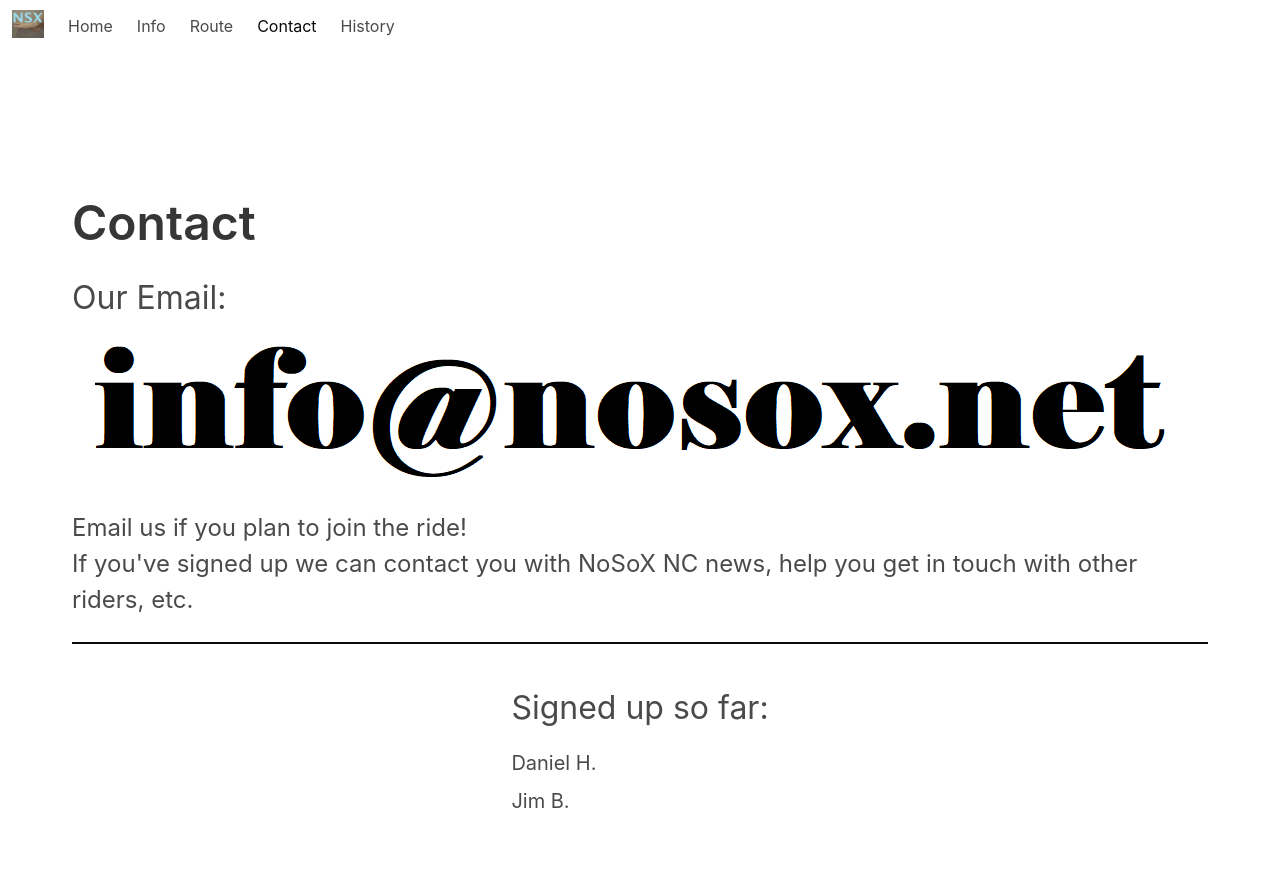
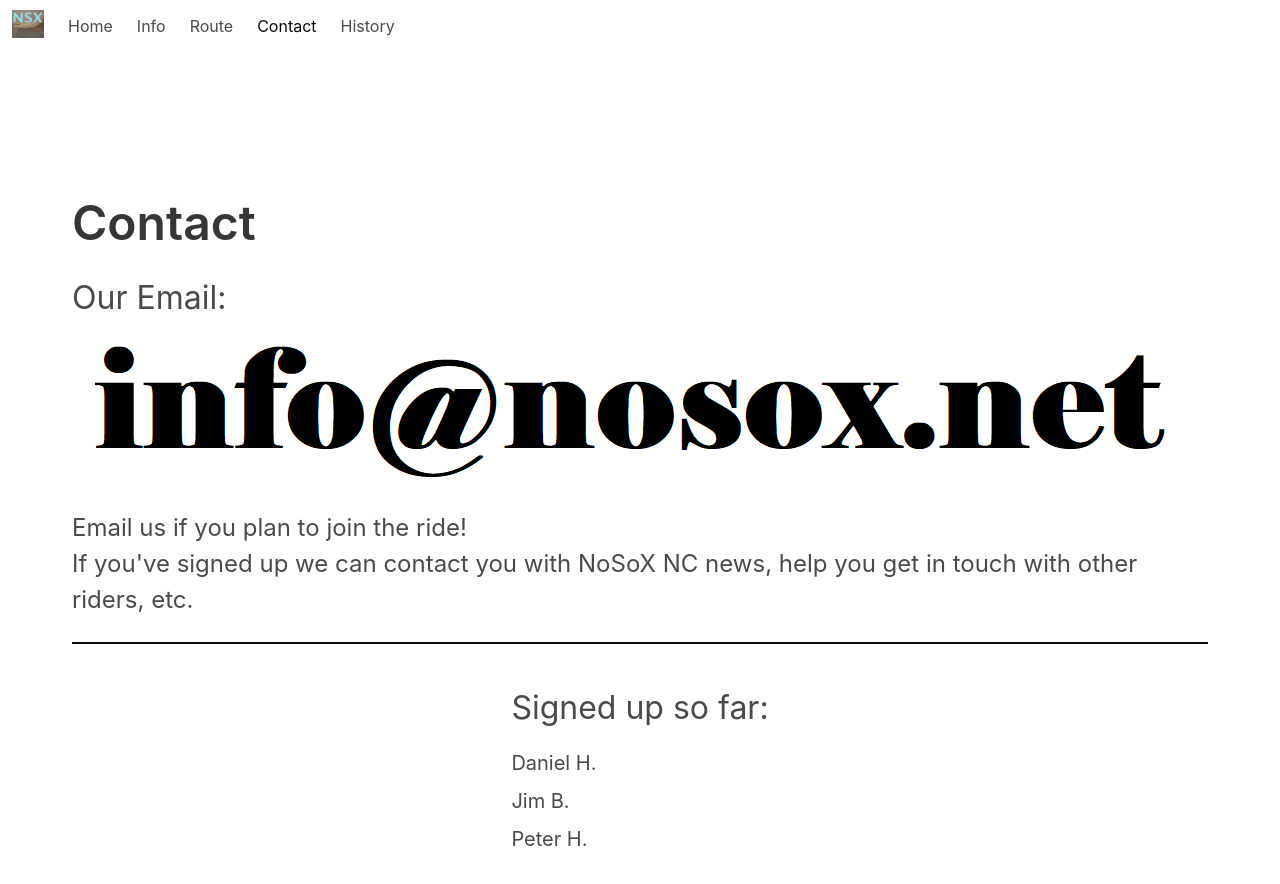
Before and after one commit to dhellerm/dhellerm.github.io, a website built with Parcel: page src/contact/index.html in a window 1280 px wide. Built offline with nearby package versions, Linux system fonts and the light colour scheme.

Commit message:
Added Peter H.

```diff
--- a/src/contact/index.html
+++ b/src/contact/index.html
@@ -75,6 +75,7 @@
 
                 <p class="is-size-5 my-2">Daniel H.</p>
                 <p class="is-size-5 my-2">Jim B.</p>
+                <p class="is-size-5 my-2">Peter H.</p>
             </div>
         </div>
     </section>
```
Also changed, not shown: docs/contact/index.html (+1 -1 lines).
